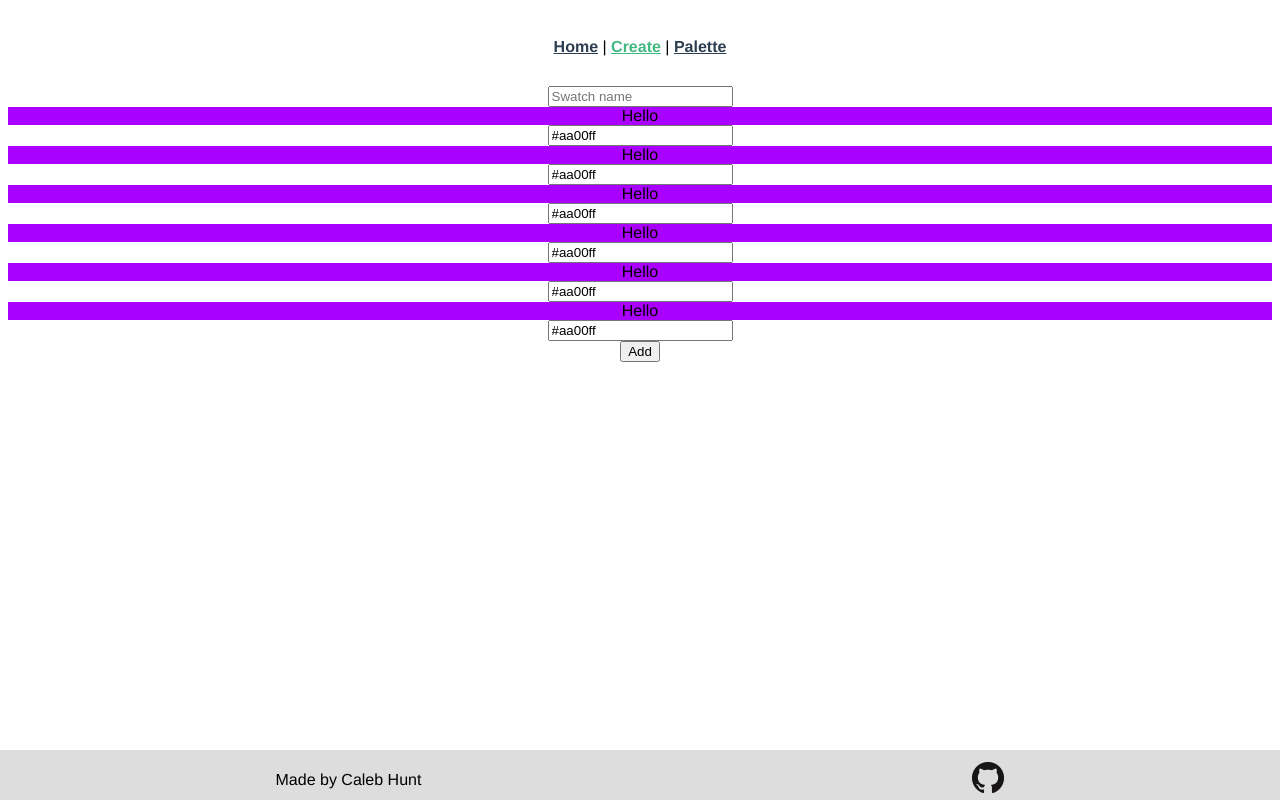
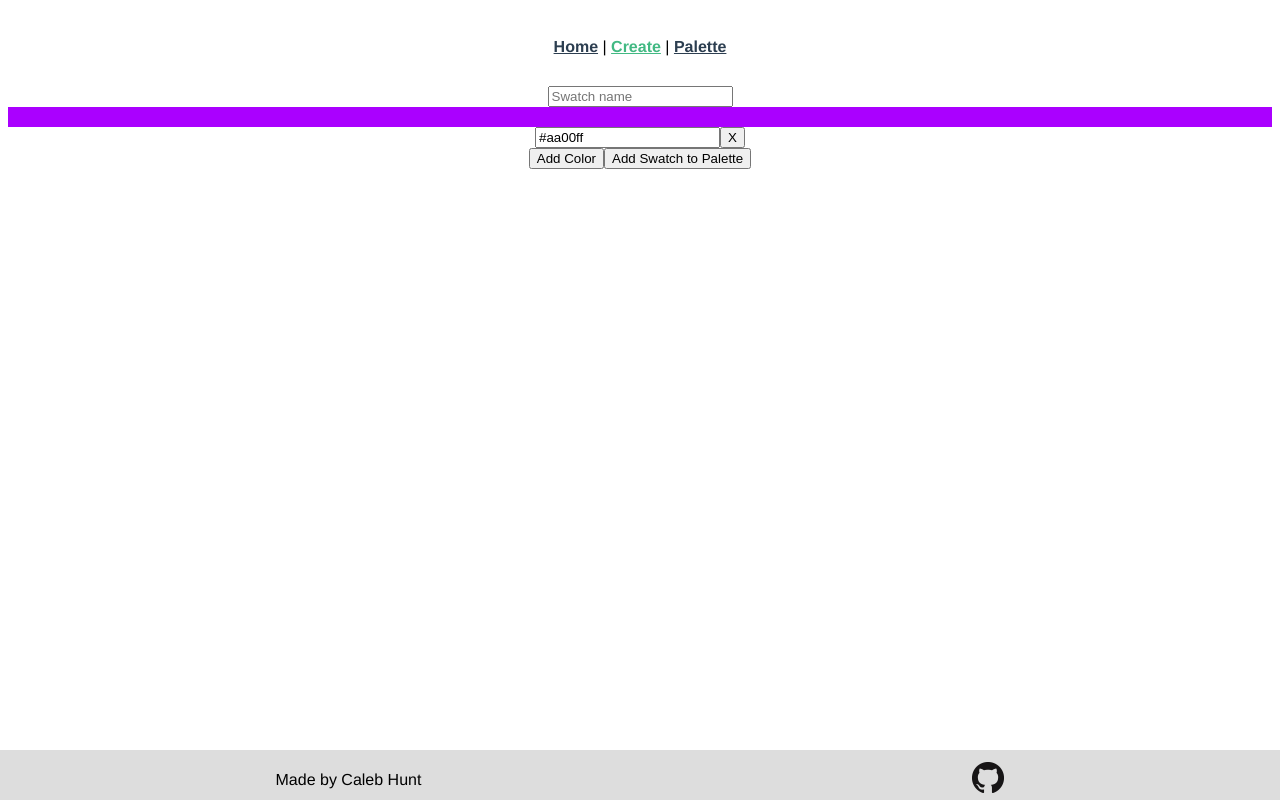
Before and after one commit to CalebJohnHunt/vue-creative, a Vue app: page /create in a window 1280 px wide. Built offline with nearby package versions, Linux system fonts and the light colour scheme.

Commit message:
Works with swatches of differeing sizes

```diff
--- a/src/components/CreateSwatches.vue
+++ b/src/components/CreateSwatches.vue
@@ -2,10 +2,14 @@
     <div class='content'>
         <input type='text' placeholder='Swatch name' :class='badName ? "badName" : "normalName"' id='inputName' v-model='name' />
         <div class='swatch' v-for='color in this.colors' :key='color.id'>
-            <div class='color' :style='styleBackgroundColor(color.color)'>Hello</div>
+            <div class='color' :style='{"background-color": color.color}'></div>
             <input type='text' v-model='color.color' :class='color.badName ? "badName" : "normalName"' />
+            <button @click='removeColor(color)'>X</button>
         </div>
-        <button @click='addSwatch'>Add</button>
+        <div class='button-container'>
+            <button @click='addColor'>Add Color</button>
+            <button @click='addSwatch'>Add Swatch to Palette</button>
+        </div>
     </div>
 </template>
 
@@ -22,38 +26,10 @@ export default {
                             badName: false,
                             color: '#aa00ff',
                         },
-                        {
-                            id: 2,
-                            badName: false,
-                            color: '#aa00ff',
-                        },
-                        {
-                            id: 3,
-                            badName: false,
-                            color: '#aa00ff',
-                        },
-                        {
-                            id: 4,
-                            badName: false,
-                            color: '#aa00ff',
-                        },
-                        {
-                            id: 5,
-                            badName: false,
-                            color: '#aa00ff',
-                        },
-                        {
-                            id: 6,
-                            badName: false,
-                            color: '#aa00ff',
-                        }
                     ],
         }
     },
     methods: {
-        styleBackgroundColor(c) {
-            return 'background-color: ' + c;
-        },
         addSwatch() {
             // We only update badName here because we don't want the field to be red until they attempt to submit
             this.badName = !this.name; // badName = we don't have a name
@@ -80,6 +56,21 @@ export default {
                 colors: this.colors.map(el => el.color),
             });
         },
+        addColor() {
+            if (this.colors.length > 7)
+                return;
+            this.colors.push({
+                id: this.colors[this.colors.length-1].id+1,
+                badName: false,
+                color: '#aa00ff',
+            });
+        },
+        removeColor(color) {
+            if (this.colors.length == 1)
+                return;
+            let index = this.colors.findIndex(el => el.id == color.id);
+            this.colors.splice(index, 1);
+        }
     },
     computed: {
     }
@@ -87,6 +78,11 @@ export default {
 </script>
 
 <style scoped>
+.color {
+    height: 20px;
+    /* width: 50px; */
+}
+
 #inputName {
 
 }
--- a/src/mock-data.js
+++ b/src/mock-data.js
@@ -33,6 +33,8 @@ let mock = [{
         '#aaa912',
         '#501515',
         '#ee5555',
+        '#ffff00',
+        '#ff00ff',
     ]
 }]
 
```
